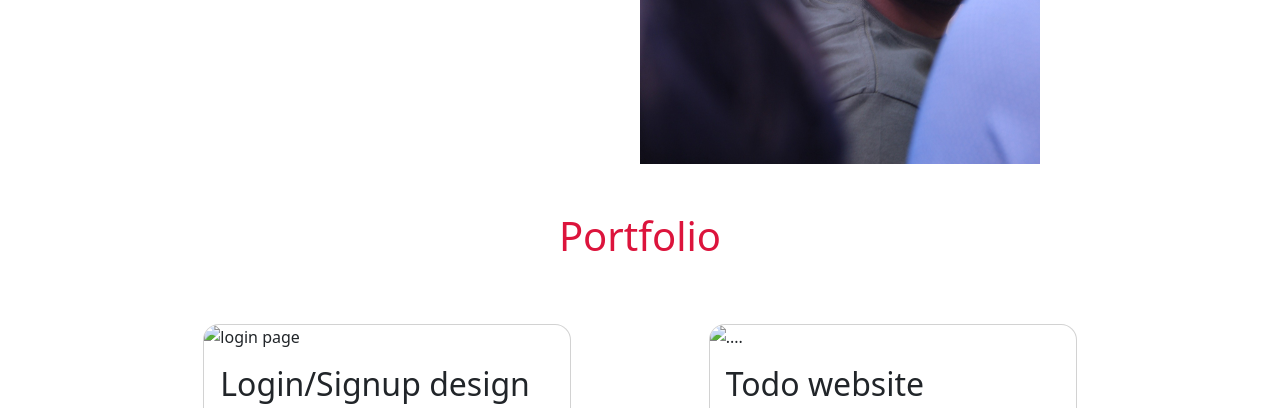
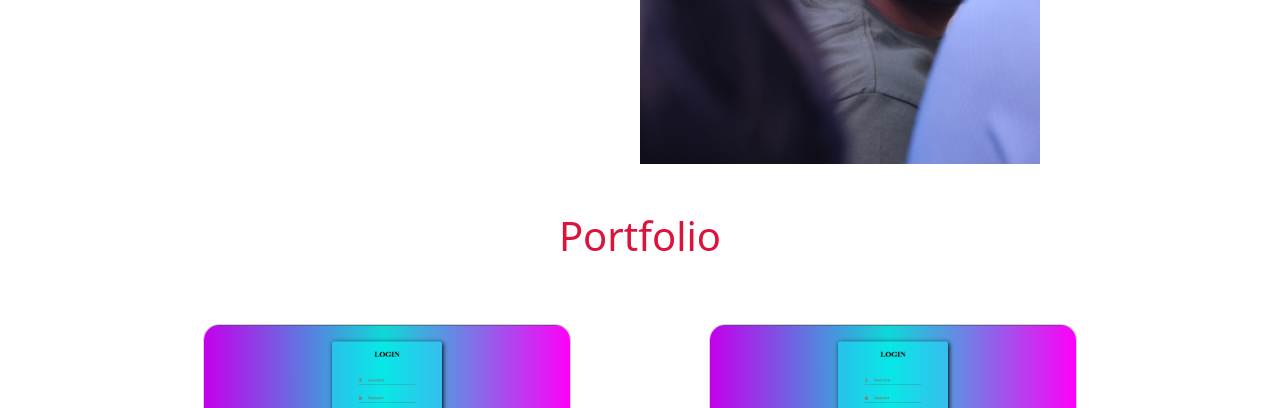
Before and after one commit to tusharrayamajhi/final_portfolio, a plain HTML site: page index.html in a window 1280 px wide. Shown: the part 492-900 px from the top of the page. Drawn offline with nearby package versions, Linux system fonts and the light colour scheme.

Commit message:
add login in link

```diff
--- a/app.js
+++ b/app.js
@@ -1,7 +1,7 @@
 const container = document.querySelector(".portfolio");
 let cards = [
     {
-        image:"login.png",
+        image:"Login/login.png",
         title:"Todo website",
         text:"Lorem ipsum, dolor sit amet consectetur adipisicing elit. Eos esse quam laboriosam dolor sit amet consectetur adipisicing elit. Eos esse quam laboriosam"
     },
--- a/index.html
+++ b/index.html
@@ -91,7 +91,7 @@
         style="width: 23rem"
         class="cards card m-3 overflow-hidden position-relative"
       >
-        <img src="login.png" class="card-img cards-image" alt="login page" />
+        <img src="Login/login.png" class="card-img cards-image" alt="login page" />
         <div class="card-body w-100">
           <h2 class="card-title">Login/Signup design</h2>
           <p class="card-text">
@@ -99,7 +99,7 @@
             quam laboriosam dolor sit amet consectetur adipisicing elit. Eos
             esse quam laboriosam
           </p>
-          <a href="#" class="btn btn-primary">See More</a>
+          <a href="Login/login.html" class="btn btn-primary">See More</a>
         </div>
       </div>
     </div>
```
